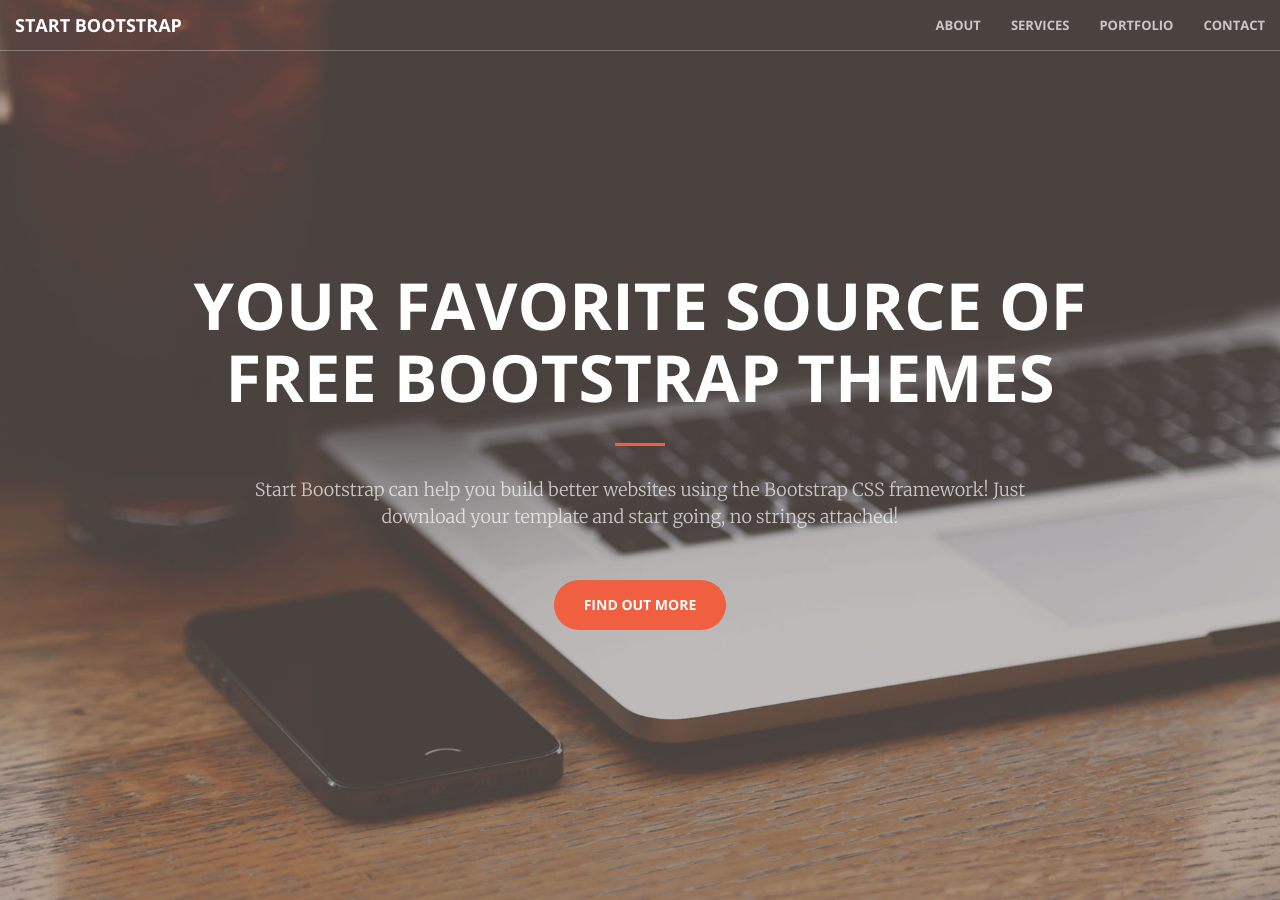
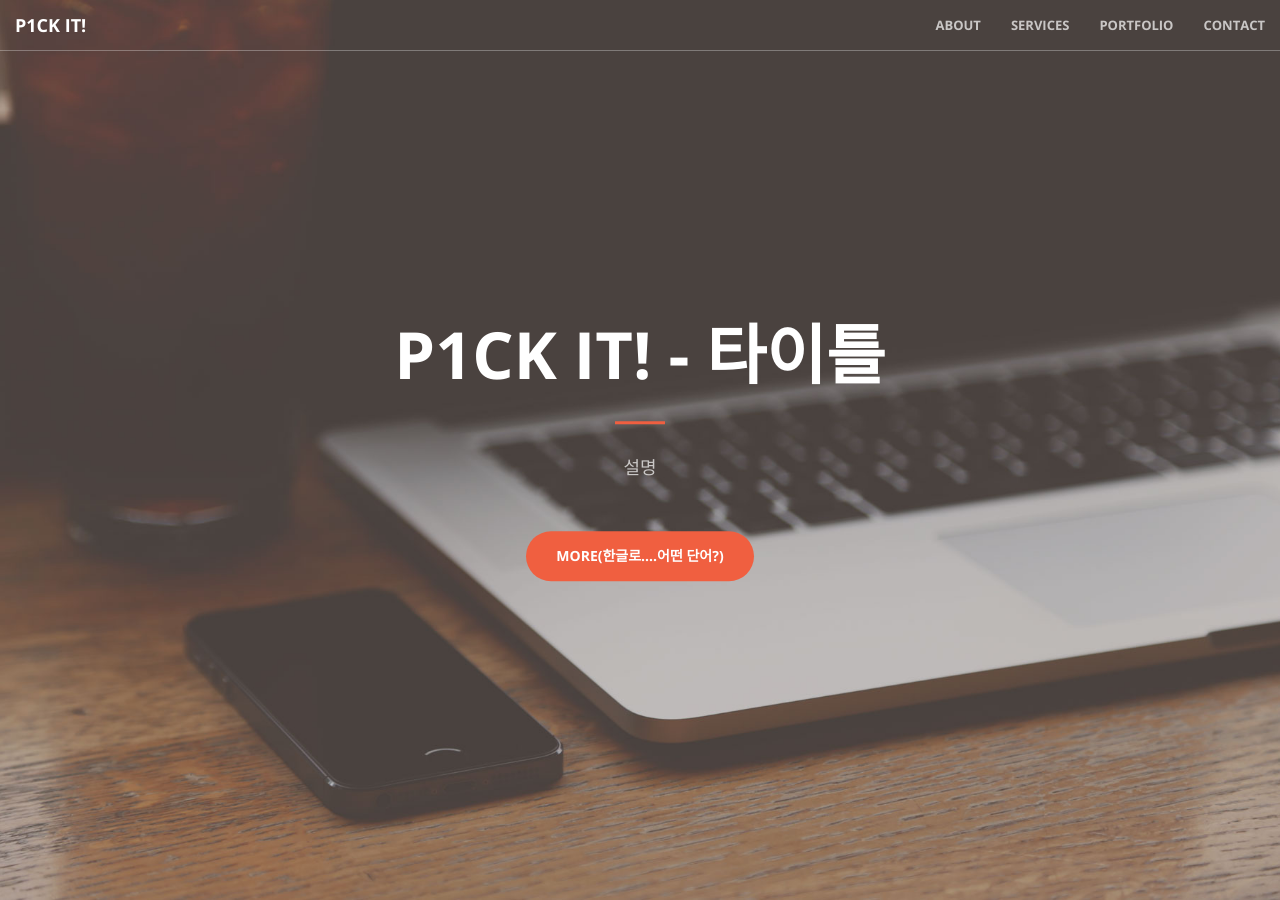
Before and after one commit to p1ckit/p1ckit.github.io, a Jekyll site: the page built from index.html, in a window 1280 px wide and 900 px high. Built offline with Jekyll 4.4.1, drawn with Linux system fonts in a browser that asks for light colours.

Commit message:
no message

```diff
--- a/_config.yml
+++ b/_config.yml
@@ -1,6 +1,6 @@
 # Site settings
-title:
-email:
+title: P1ck it!
+email: p1ck.it@kakao.com
 description: > # this means to ignore newlines until "baseurl:"
 baseurl: "" # the subpath of your site, e.g. /blog/
 url: "" # the base hostname & protocol for your site
--- a/_includes/head.html
+++ b/_includes/head.html
@@ -6,7 +6,7 @@
     <meta name="description" content="">
     <meta name="author" content="">
 
-    <title>Creative - Start Bootstrap Theme</title>
+    <title>P1ck it!!</title>
 
     <!-- Bootstrap Core CSS -->
     <link rel="stylesheet" href="css/bootstrap.min.css" type="text/css">
--- a/_includes/header.html
+++ b/_includes/header.html
@@ -1,10 +1,10 @@
 <header>
     <div class="header-content">
         <div class="header-content-inner">
-            <h1>Your Favorite Source of Free Bootstrap Themes</h1>
+            <h1>P1ck it! - 타이틀</h1>
             <hr>
-            <p>Start Bootstrap can help you build better websites using the Bootstrap CSS framework! Just download your template and start going, no strings attached!</p>
-            <a href="#about" class="btn btn-primary btn-xl page-scroll">Find Out More</a>
+            <p>설명</p>
+            <a href="#about" class="btn btn-primary btn-xl page-scroll">More(한글로....어떤 단어?)</a>
         </div>
     </div>
 </header>
--- a/_includes/nav.html
+++ b/_includes/nav.html
@@ -8,7 +8,7 @@
                 <span class="icon-bar"></span>
                 <span class="icon-bar"></span>
             </button>
-            <a class="navbar-brand page-scroll" href="#page-top">Start Bootstrap</a>
+            <a class="navbar-brand page-scroll" href="#page-top">P1ck it!</a>
         </div>
 
         <!-- Collect the nav links, forms, and other content for toggling -->
```
